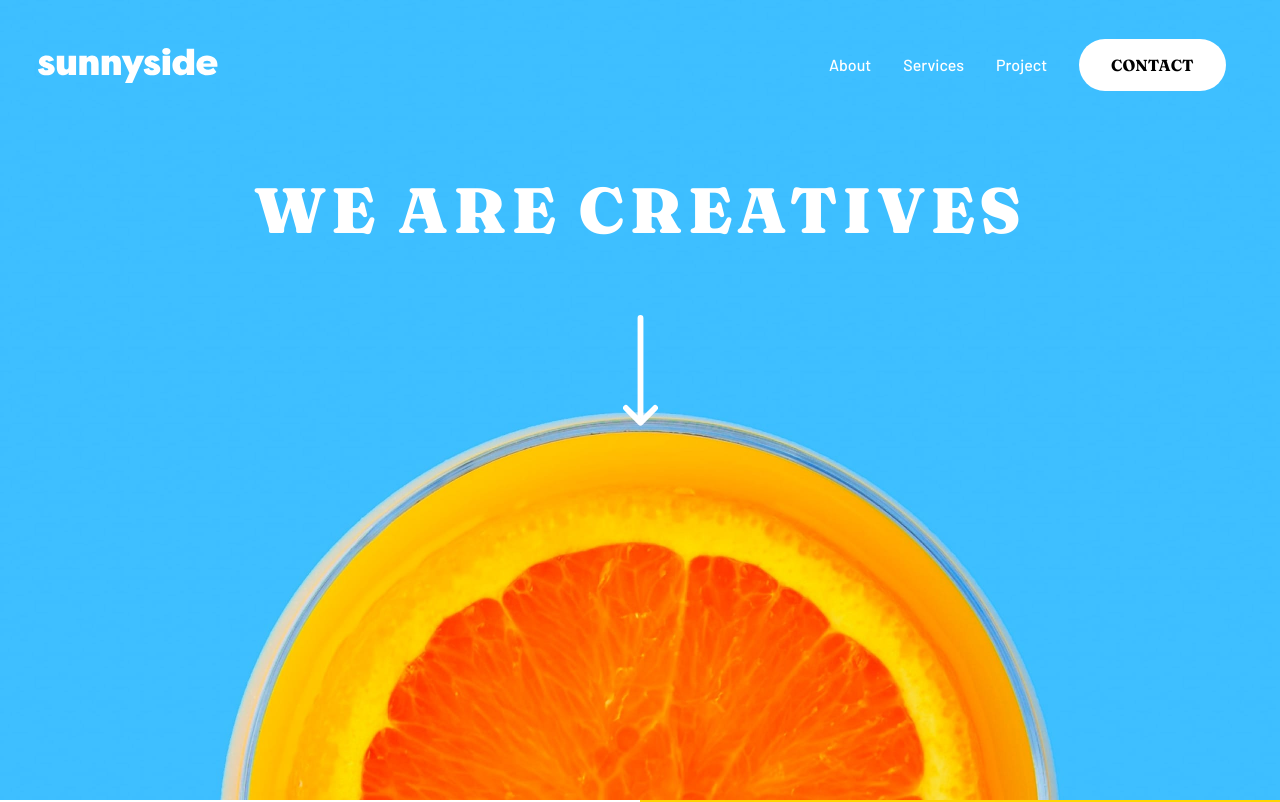
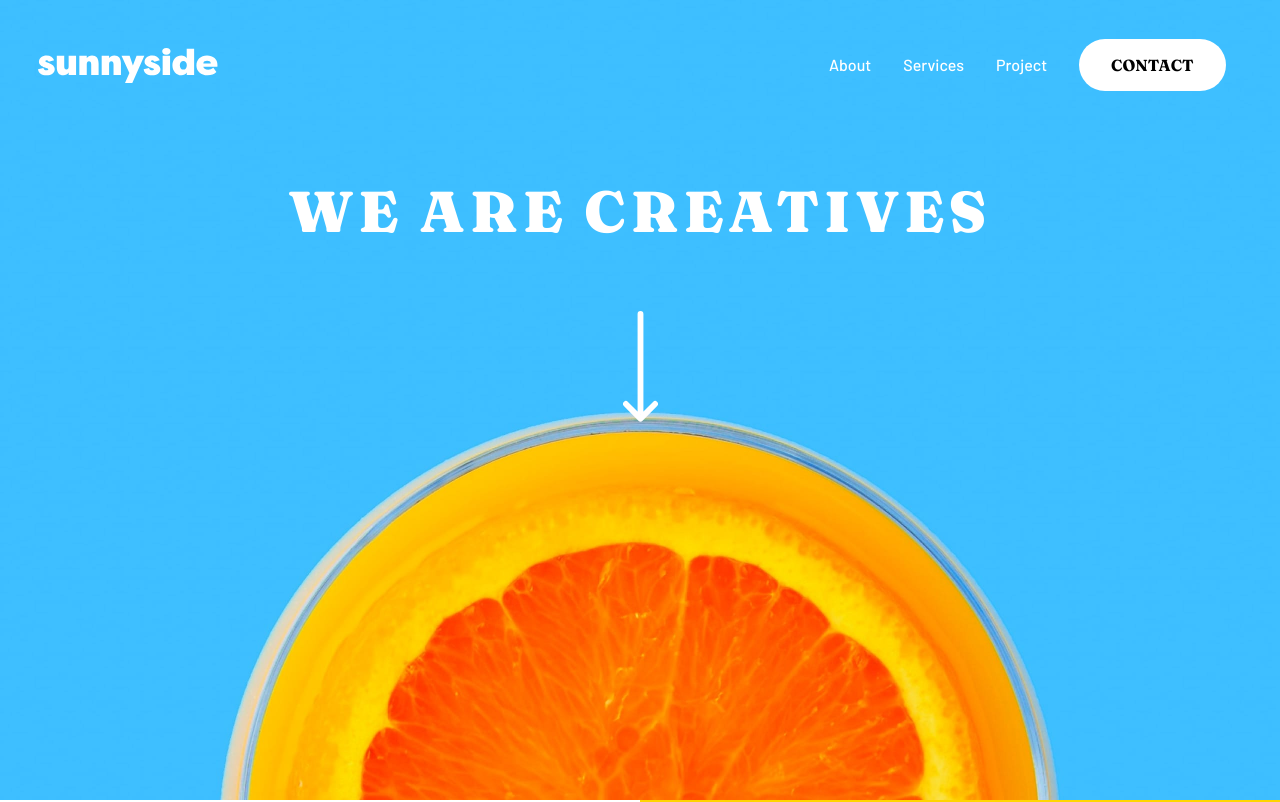
Before and after one commit to overvi/Sunnyside-agency-landing-page, a React (Vite) app: page / in a window 1280 px wide. Shown: the top 802 px of the page. Built offline with nearby package versions, Linux system fonts and the light colour scheme.

Commit message:
change margin

```diff
--- a/src/CSS/style.css
+++ b/src/CSS/style.css
@@ -104,13 +104,13 @@ body {
 }
 
 .page-header-heading {
-    margin-top: 1.3rem;
+    margin-top: 1.8rem;
     justify-content: center;
     color: #fff;
     flex-direction: column;
     align-items: center;
     row-gap: 3rem;
-    font-size: 2rem;
+    font-size: 1.8rem;
 }
 
 .page-header-heading h1 {
```
